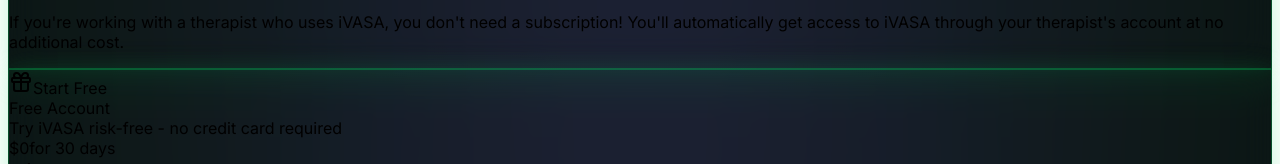
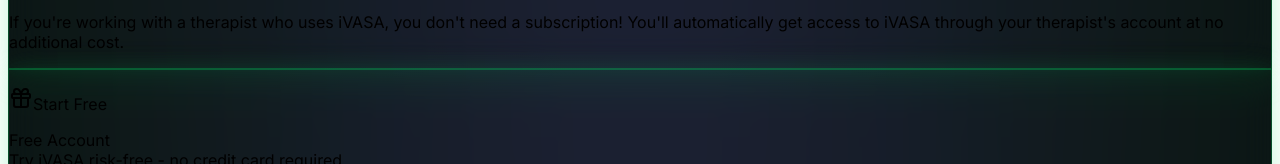
Before and after one commit to mquaschnick74/VASA-PLUS, a React (Vite) app in the folder client/: page /public-pricing in a window 1280 px wide. Shown: the part 778-942 px from the top of the page. Built offline with nearby package versions, Linux system fonts and the light colour scheme; no server answers; a web font is replaced by a local one.

Commit message:
Update Start Free badge to glassomorphic gold style
- Replace solid amber badge with glassomorphic design
- Use backdrop-blur-md and semi-transparent background
- Match styling to auth card's gold banner
- Adjust positioning for better visibility

```diff
--- a/client/src/pages/public-pricing.tsx
+++ b/client/src/pages/public-pricing.tsx
@@ -143,13 +143,15 @@ export default function PublicPricing() {
         </div>
 
         {/* Featured Free Account Card */}
-        <div className="max-w-4xl mx-auto mb-12 pt-4">
-          <Card className="glass border-amber-500 border-2 relative">
-            <div className="absolute -top-4 left-1/2 transform -translate-x-1/2 z-10">
-              <Badge className="bg-amber-500 text-white px-4 py-1">
-                <Gift className="w-3 h-3 mr-1" />
-                Start Free
-              </Badge>
+        <div className="max-w-4xl mx-auto mb-12 pt-6">
+          <Card className="glass border-amber-500/50 border-2 relative">
+            <div className="absolute -top-5 left-1/2 transform -translate-x-1/2 z-10">
+              <div className="bg-amber-500/10 backdrop-blur-md border border-amber-500/30 rounded-lg py-2 px-4">
+                <p className="text-sm font-semibold text-amber-400 flex items-center gap-2">
+                  <Gift className="w-4 h-4" />
+                  Start Free
+                </p>
+              </div>
             </div>
             <CardHeader className="text-center pt-8">
               <CardTitle className="text-3xl">Free Account</CardTitle>
```
